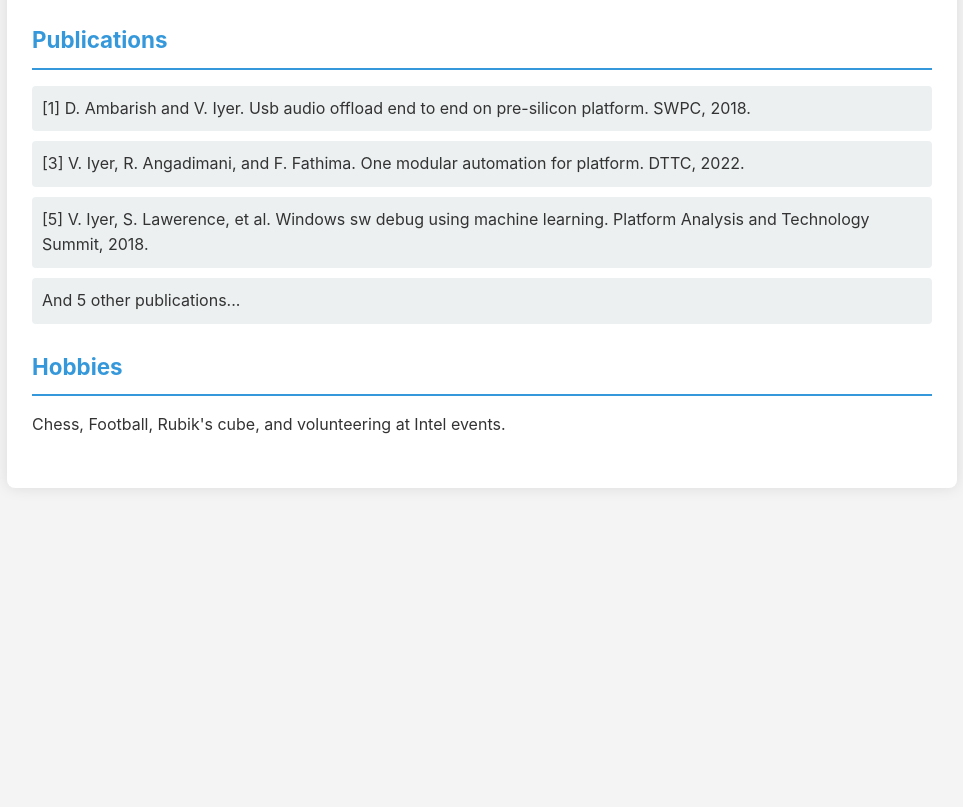
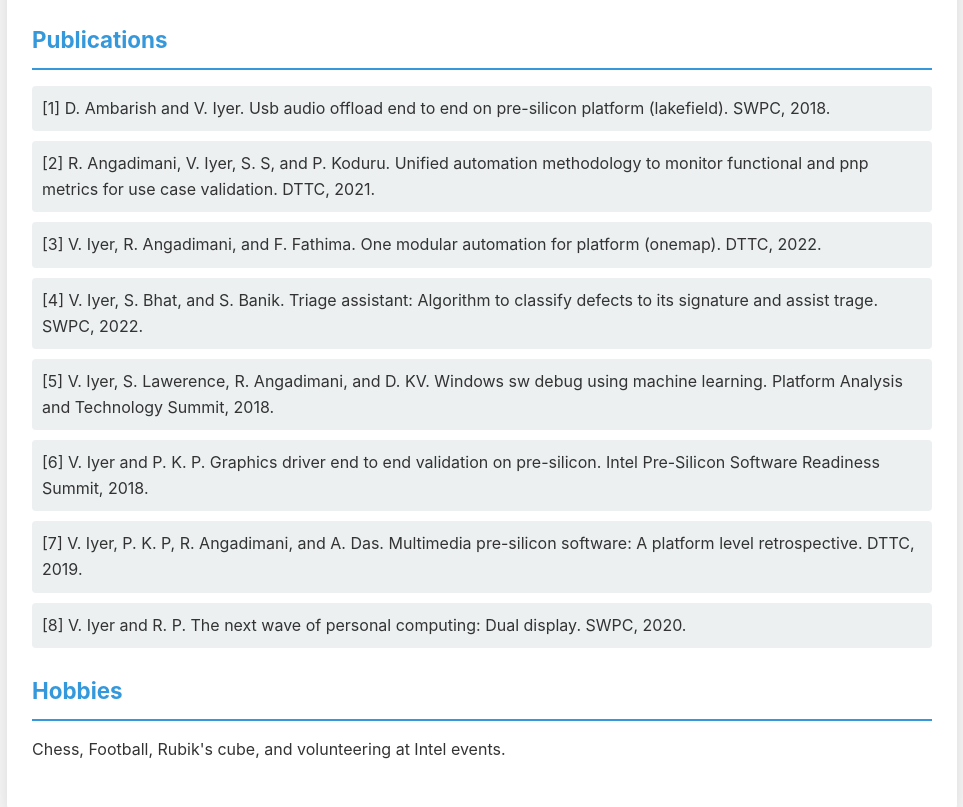
Before and after one commit to vishwanathan-iyer/vishwanathan-iyer.github.io, a plain HTML site: page index.html in a window 1280 px wide. Shown: the part 2132-2939 px from the top of the page, without its empty margins (158-1121 px from the left). Before the commit the page ends 2650 px from the top, so only its background shows below. Drawn offline with Linux system fonts and the light colour scheme.

Commit message:
"publications"

```diff
--- a/index.html
+++ b/index.html
@@ -187,10 +187,14 @@
         <div class="section">
             <h2 class="section-title">Publications</h2>
             <ul>
-                <li>[1] D. Ambarish and V. Iyer. Usb audio offload end to end on pre-silicon platform. SWPC, 2018.</li>
-                <li>[3] V. Iyer, R. Angadimani, and F. Fathima. One modular automation for platform. DTTC, 2022.</li>
-                <li>[5] V. Iyer, S. Lawerence, et al. Windows sw debug using machine learning. Platform Analysis and Technology Summit, 2018.</li>
-                <li>And 5 other publications...</li>
+                <li>[1] D. Ambarish and V. Iyer. Usb audio offload end to end on pre-silicon platform (lakefield). SWPC, 2018.</li>
+                <li>[2] R. Angadimani, V. Iyer, S. S, and P. Koduru. Unified automation methodology to monitor functional and pnp metrics for use case validation. DTTC, 2021.</li>
+                <li>[3] V. Iyer, R. Angadimani, and F. Fathima. One modular automation for platform (onemap). DTTC, 2022.</li>
+                <li>[4] V. Iyer, S. Bhat, and S. Banik. Triage assistant: Algorithm to classify defects to its signature and assist trage. SWPC, 2022.</li>
+                <li>[5] V. Iyer, S. Lawerence, R. Angadimani, and D. KV. Windows sw debug using machine learning. Platform Analysis and Technology Summit, 2018.</li>
+                <li>[6] V. Iyer and P. K. P. Graphics driver end to end validation on pre-silicon. Intel Pre-Silicon Software Readiness Summit, 2018.</li>
+                <li>[7] V. Iyer, P. K. P, R. Angadimani, and A. Das. Multimedia pre-silicon software: A platform level retrospective. DTTC, 2019.</li>
+                <li>[8] V. Iyer and R. P. The next wave of personal computing: Dual display. SWPC, 2020.</li>
             </ul>
         </div>
 
```
